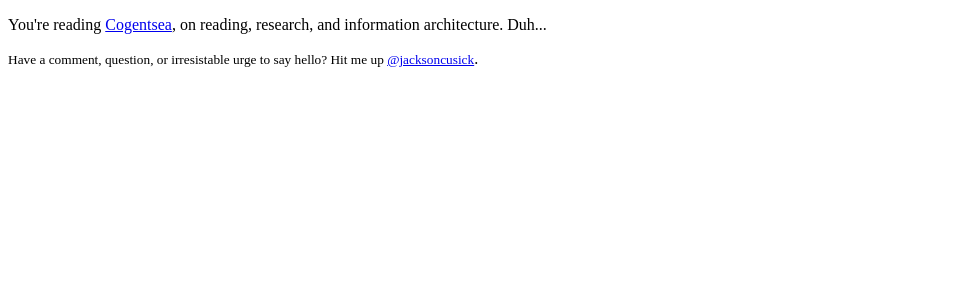
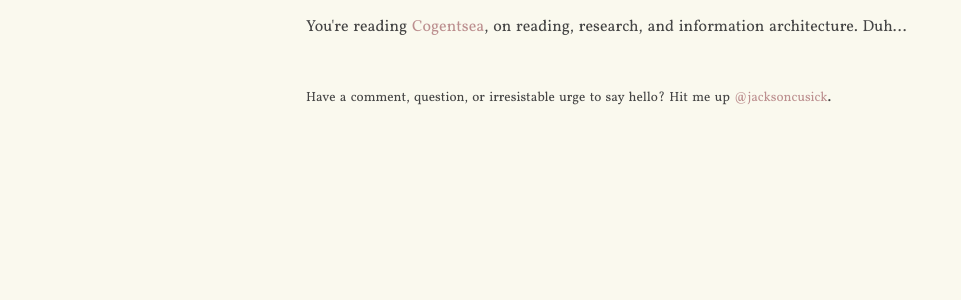
Before and after one commit to jacksoncusick/cogentsea, a Jekyll site: the page built from _posts/2014-09-24-second.html, in a window 1280 px wide. Shown: the top 300 px of the page, without its empty margins (0-961 px from the left). Built offline with Jekyll 4.4.1, drawn with Linux system fonts in a browser that asks for light colours.

Commit message:
correct css relation

```diff
--- a/_includes/header.html
+++ b/_includes/header.html
@@ -4,7 +4,7 @@
 <meta charset="utf-8">
 <title>Cogentsea Co.</title>
 <!-- <link rel="stylesheet" href="stylesheets/og_main.css"> -->
-<link rel="stylesheet" href="stylesheets/og_main.css">
+<link rel="stylesheet" href="{{ site.baseurl }}/stylesheets/og_main.css">
 </head>
 <!-- Masthead -->
 <p class="masthead">You're reading <a href="www.cogentsea.co">Cogentsea</a>, on reading, research, and information architecture.
```
